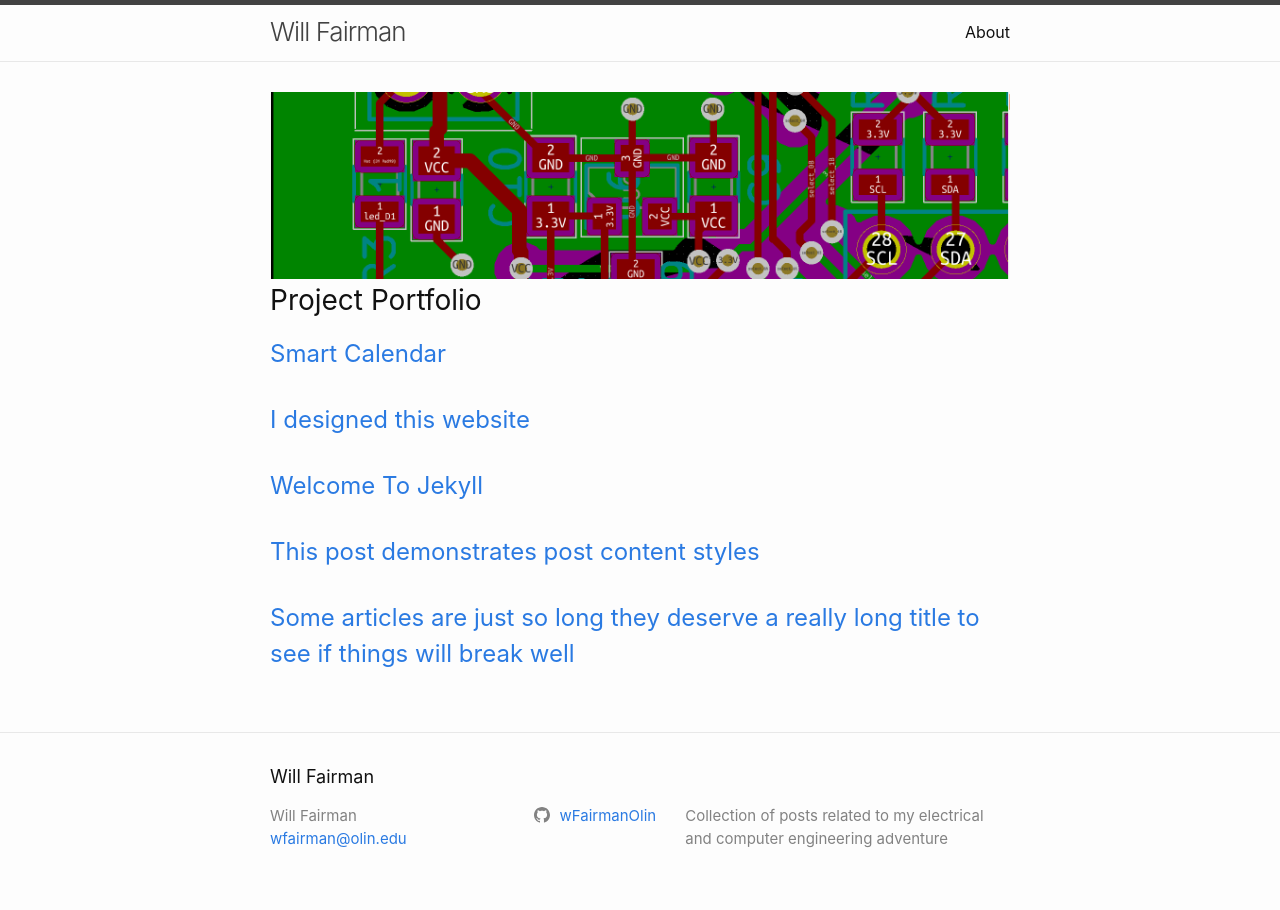
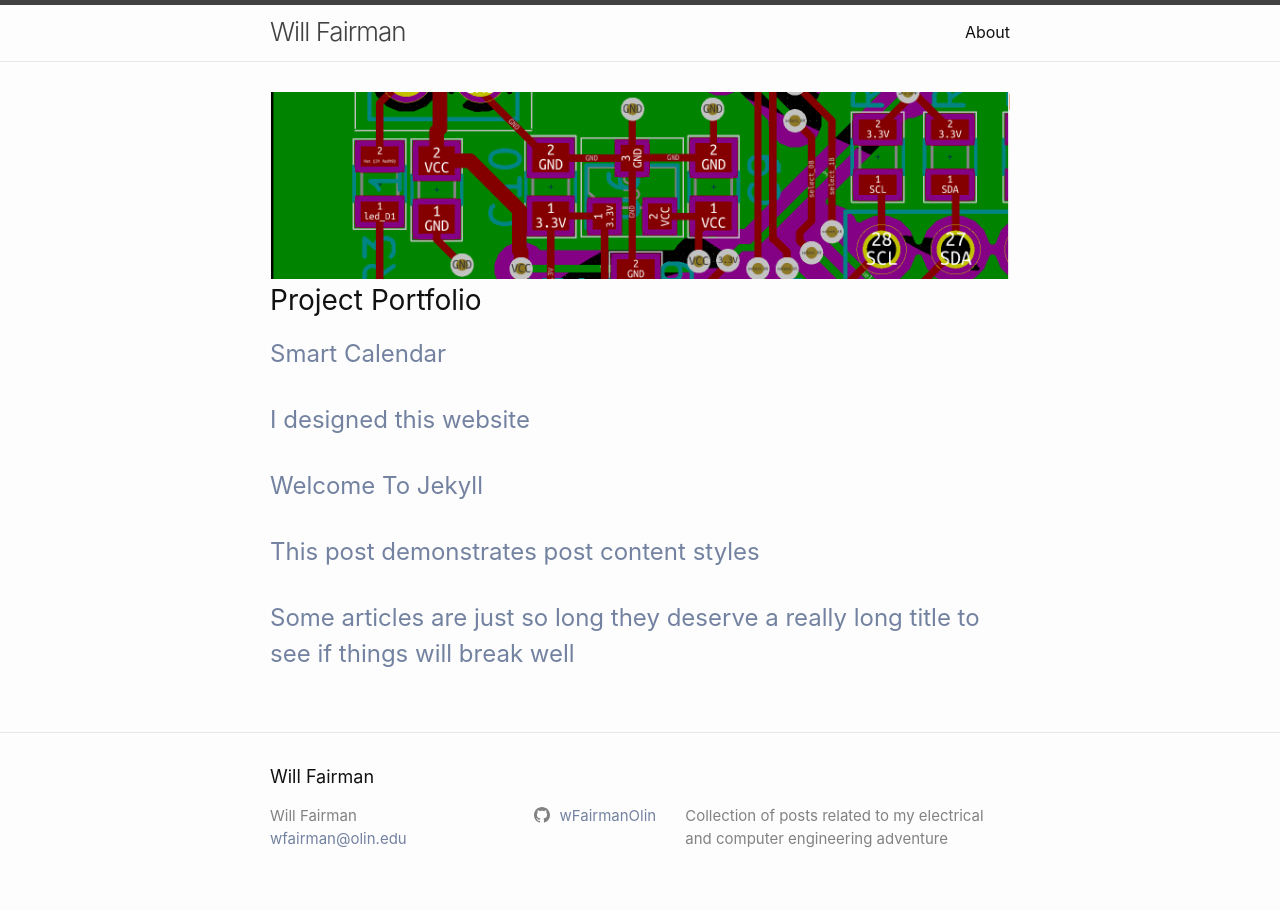
Before and after one commit to wFairmanOlin/wFairmanOlin.github.io, a Jekyll site: the page built from index.md, in a window 1280 px wide. Built offline with Jekyll 4.4.1, drawn with Linux system fonts in a browser that asks for light colours.

```diff
--- a/_sass/minima.scss
+++ b/_sass/minima.scss
@@ -12,7 +12,7 @@
 
 $text-color:       #111 !default;
 $background-color: #fdfdfd !default;
-$brand-color:      #2a7ae2 !default;
+$brand-color:      #7382a0 !default;
 
 $grey-color:       #828282 !default;
 $grey-color-light: lighten($grey-color, 40%) !default;
```
